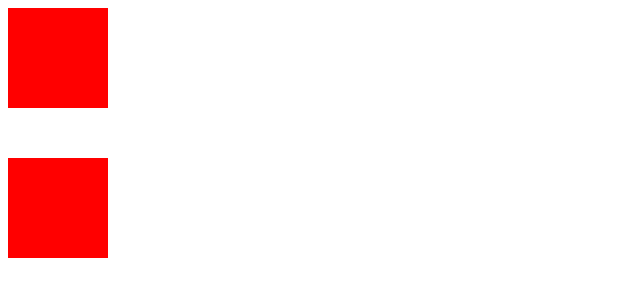
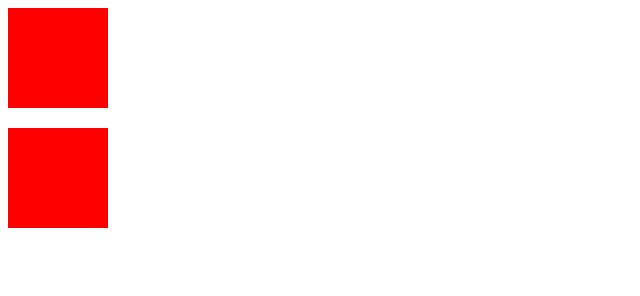
Before and after one commit to JenySherlynRaj/HTML, a plain HTML site: page index.html in a window 1280 px wide. Shown: the whole page, without its empty margins (0-640 px from the left). Drawn offline with Linux system fonts and the light colour scheme.

Commit message:
By using style

```diff
--- a/index.html
+++ b/index.html
@@ -4,11 +4,7 @@
         height: 100px;
         width: 100px;
     }
-
-    .box2 {
-        margin-top: 50px;
-    }
 </style>
 
 <div></div>
-<div class="box2"></div>
+<div style="margin-top: 20px;"></div>
```
